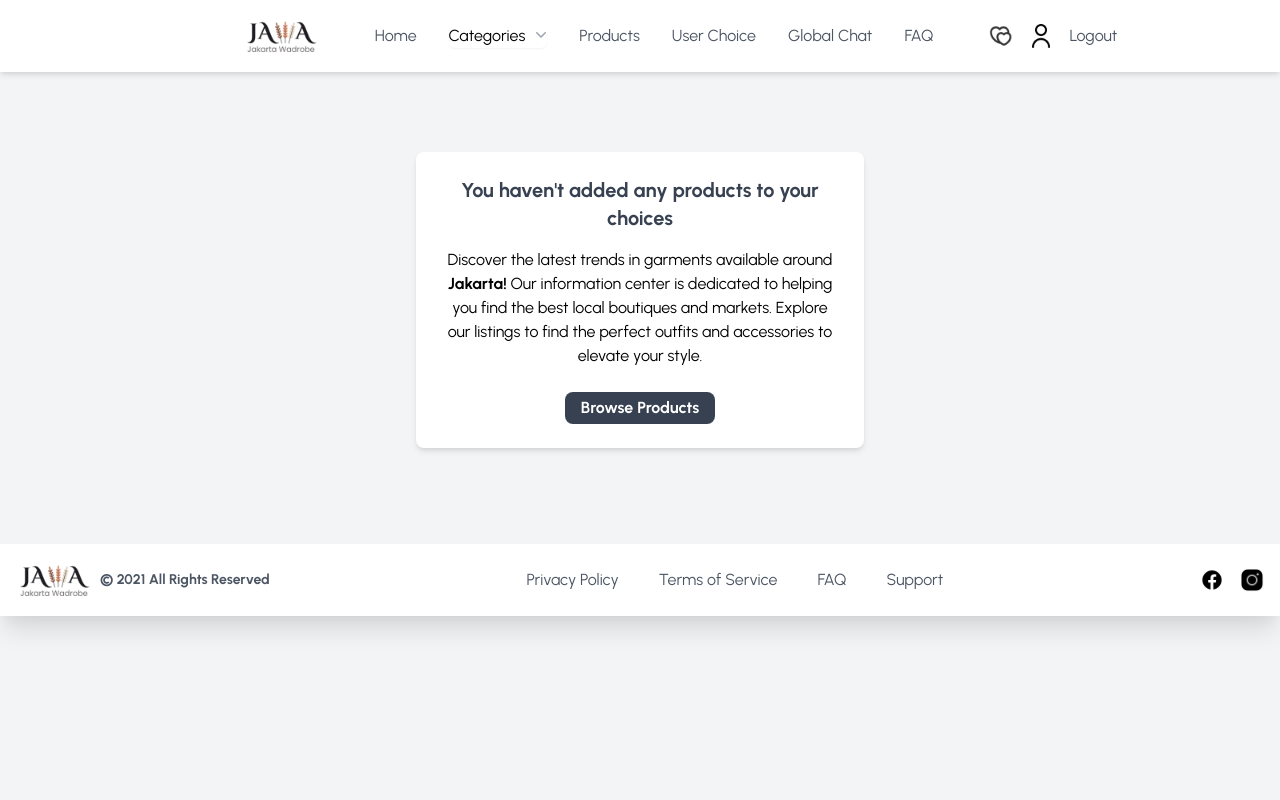
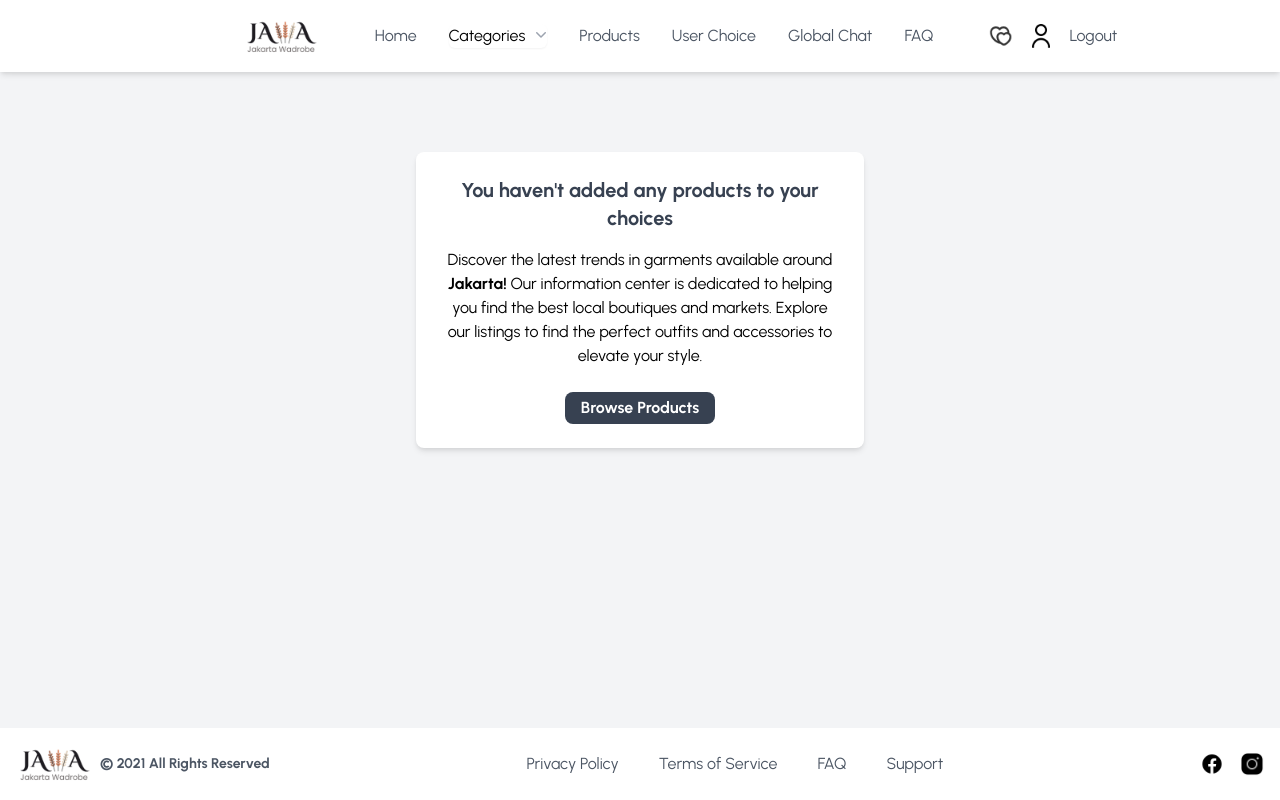
Before and after one commit to adlynfakhreyz/Jakarta-Wardrobe, a Django app: page /user_choices/ in a window 1280 px wide. Run offline with Django 5.2, Linux system fonts and the light colour scheme; a user stored in the database is signed in; data comes from the database, SQL or seed files in the repository; data that the repository does not hold is empty; some libraries are stand-ins or nearby versions.

Commit message:
fix footer problem

```diff
--- a/user_choices/templates/user_choices.html
+++ b/user_choices/templates/user_choices.html
@@ -165,8 +165,9 @@
 
     </style>
   </head>
+  <body class="bg-gray-100 flex flex-col min-h-screen" style="font-family: 'Urbanist', sans-serif;">
       {% include "navbar.html" %}
-  <body class="bg-gray-100 flex flex-col min-h-screen" style="font-family: 'Urbanist', sans-serif;">
+    <div class="flex-grow">
         <div class="container mx-auto px-4 py-8">
             <h2 id='page-title' class="text-3xl sm:text-3xl md:text-4xl lg:text-5xl pt-14 pb-10 flex justify-center font-bold text-gray-800"></h2>
             <div id="product-list" class="grid grid-cols-1 sm:grid-cols-2 md:grid-cols-3 lg:grid-cols-4 gap-6">
@@ -211,6 +212,7 @@
                     <!-- Section Tombol Review -->
                     <div id="modalReviewSection" class="fixed-bottom-review" style="background-color: transparent;">
                         <a id="modalReviewLink" href="#" class="button-review bg-gray-700 hover:bg-gray-900 text-white font-bold py-1 px-4 mt-2 rounded-lg transition ease-in-out duration-300">Review</a>
+                    </div>
                 </div>
             </div>
         </div>
```
Lines whose indentation alone changed are shown as unchanged.
